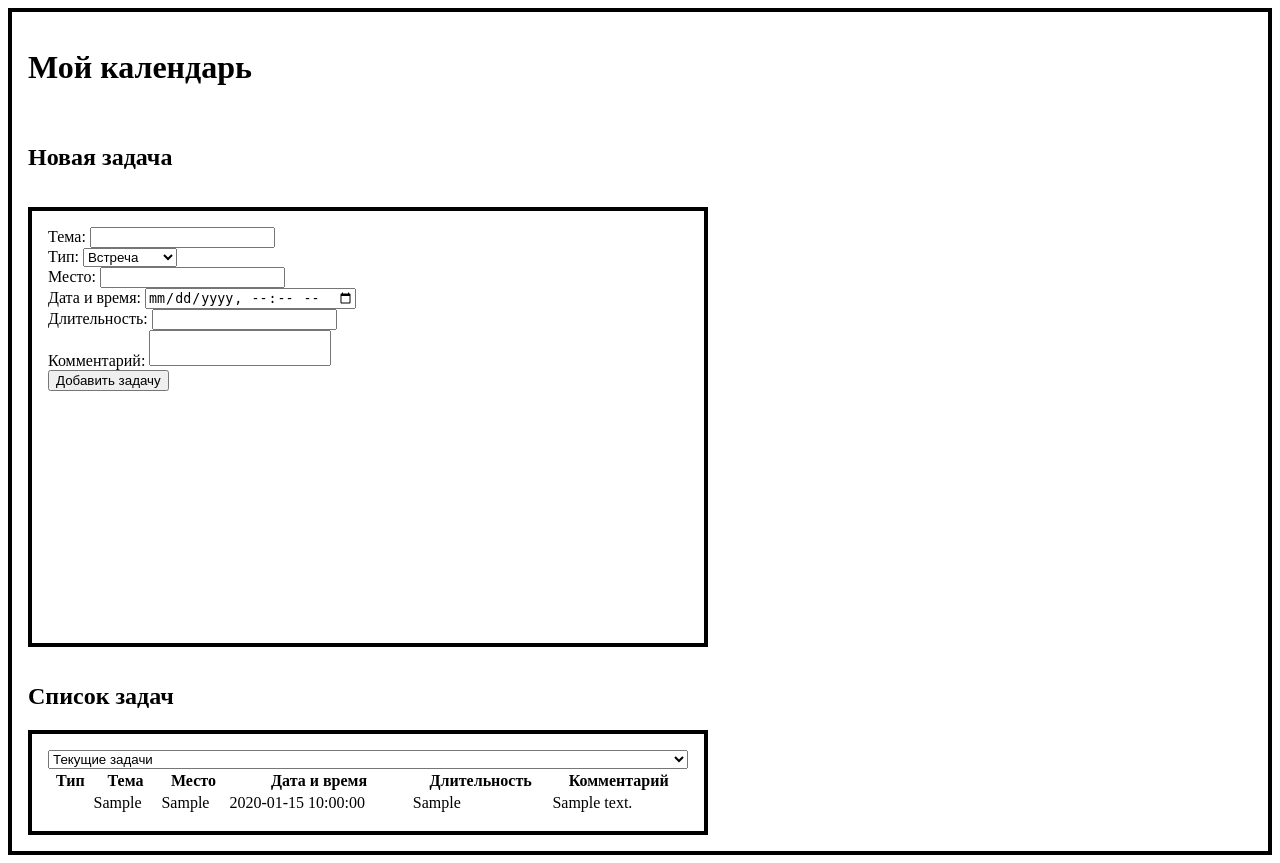
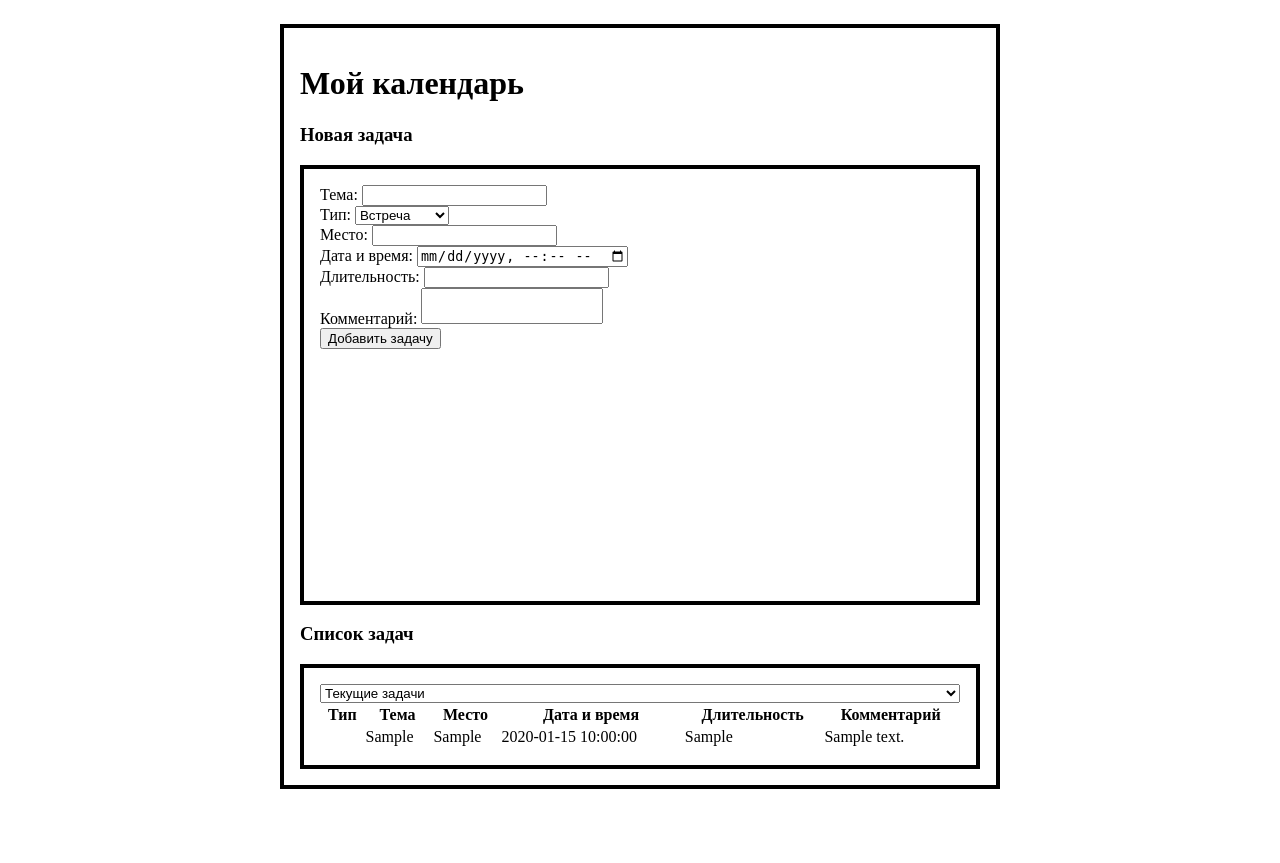
Before and after one commit to Egor-Yarygin/my_calendar, a PHP site: page / in a window 1280 px wide. After the commit the page ends 789 px from the top, so only its background shows below. Run offline with PHP 8.4, Linux system fonts and the light colour scheme; tables that the repository leaves empty or names only in its code hold one stand-in row (values such as "Sample post").

Commit message:
Много всего

```diff
--- a/index.php
+++ b/index.php
@@ -15,15 +15,16 @@ require 'task_list.php';
 
 <body>
     <div class="main">
+        <div class="border">
+        <div class="main-add-task">
         <div>
             <h1>Мой календарь<h1>
         </div>
         <!--Форма для добавления новой задачи-->
         <div>
-            <h2>Новая задача</h2>
+            <h3>Новая задача</h3>
         </div>
         <div class="add-task">
-
             <form action="add_task.php" method="POST">
                 <label for="theme">Тема:</label>
                 <input type="text" id="theme" name="theme" required><br>
@@ -51,9 +52,10 @@ require 'task_list.php';
                 <input type="submit" value="Добавить задачу">
             </form>
         </div>
+</div>
         <div class="main-task">
             <div>
-                <h2>Список задач</h2>
+                <h3>Список задач</h3>
             </div>
             <div class="task-list">
                 <!-- Ссылки на различные списки задач -->
@@ -89,6 +91,7 @@ require 'task_list.php';
                 </table>
             </div>
         </div>
+                        </div>
     </div>
 </body>
 
--- a/styles.css
+++ b/styles.css
@@ -8,9 +8,14 @@
     justify-content: space-between;
     width:auto;
     height:auto;
+    padding:2vh;
+    gap:2vh;
+    align-items: center
+}
+
+.border{
     border:0.5vh solid black;
     padding:2vh;
-    gap:2vh;
 }
 
 .add-task{
```
Also changed, not shown: SetFireToTheRain.ttf (added).
